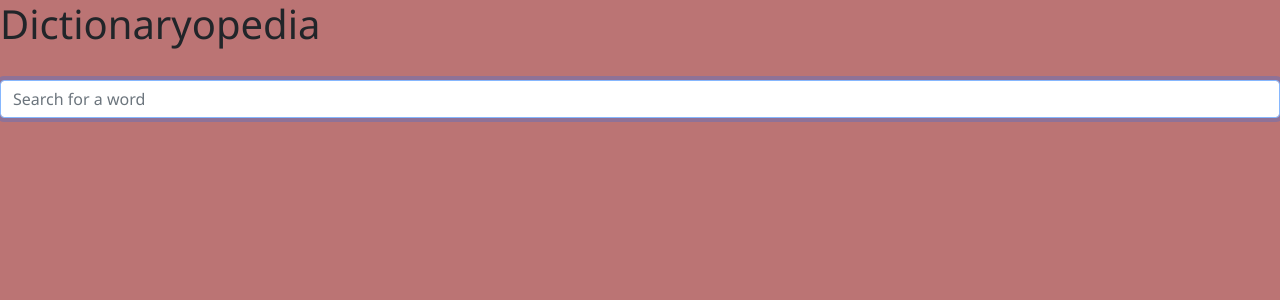
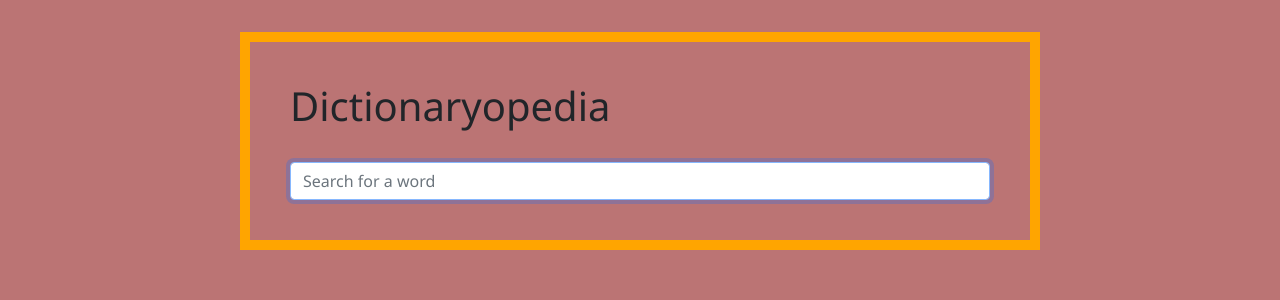
Before and after one commit to Joycey83/Dictionaryopedia, a React (Create React App) app: page / in a window 1280 px wide. Shown: the top 300 px of the page. Built offline with nearby package versions, Linux system fonts and the light colour scheme.

Commit message:
deleted some other old App css code

```diff
--- a/src/App.css
+++ b/src/App.css
@@ -1,15 +1,6 @@
-.App {
-  text-align: center;
-}
-
-.container {
+.app--container {
   max-width: 800px;
   margin: 2rem auto;
   padding: 2.5rem;
   border: 10px solid orange;
 }
-
-.app-footer {
-  font-size: 0.95rem;
-  margin: 2rem 0;
-}
```
